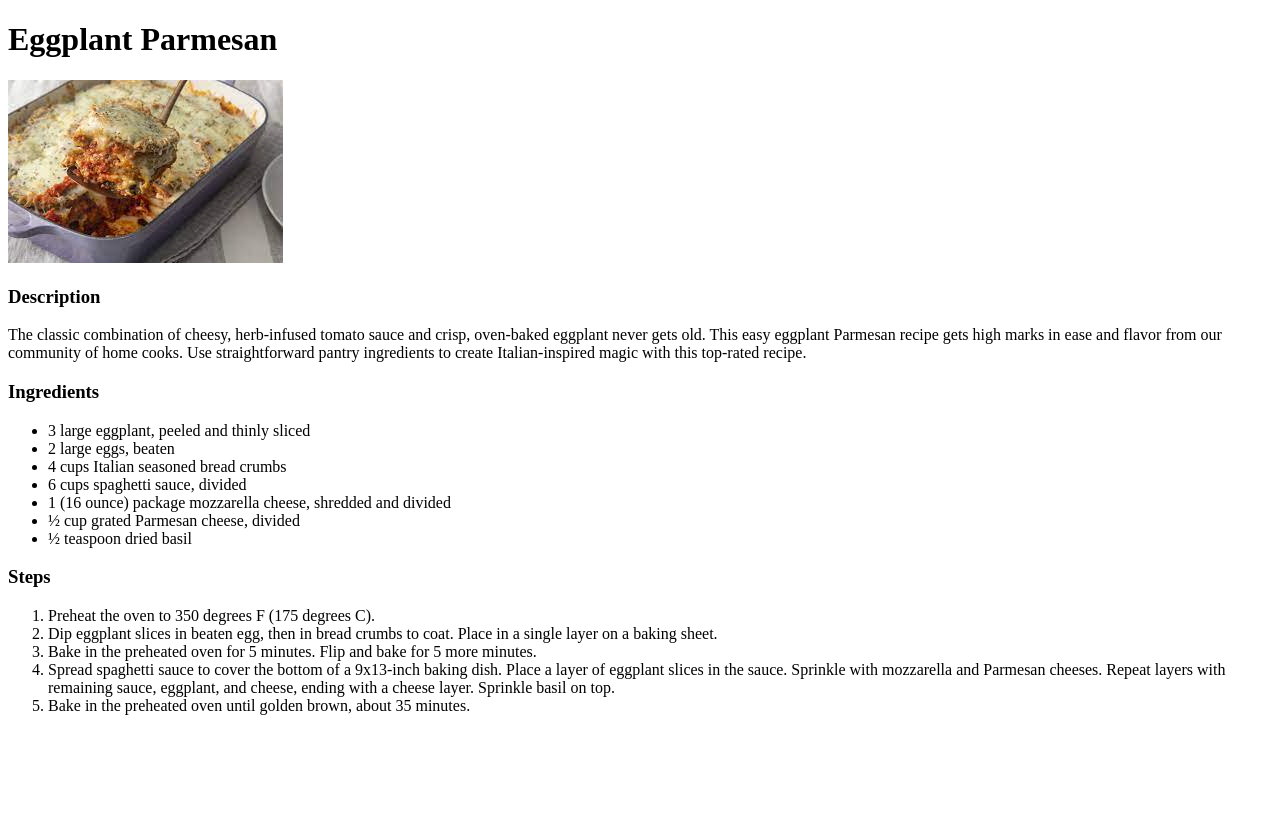
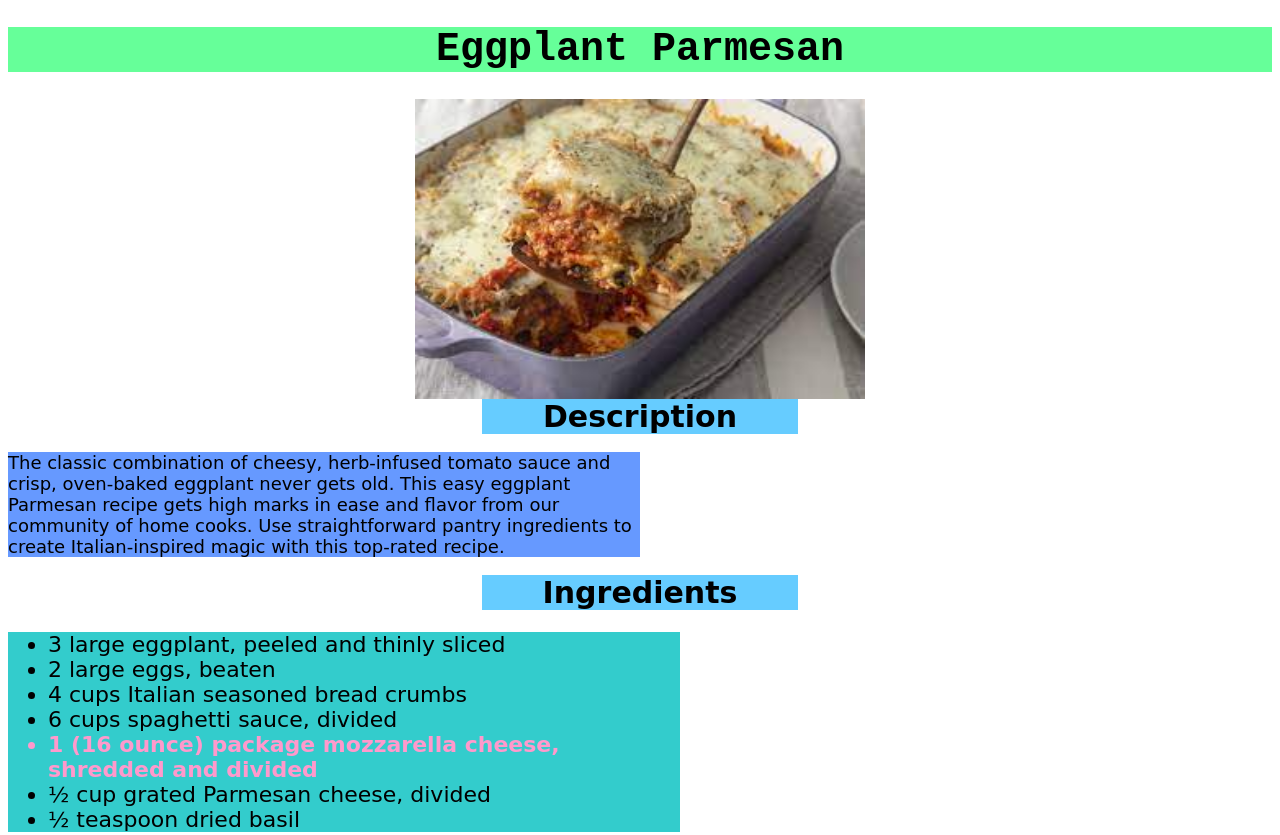
Before and after one commit to jinftw64/odin-recipes, a plain HTML site: page recipes/eggplant-parmesan.html in a window 1280 px wide. Shown: the top 835 px of the page. Before the commit the page ends 800 px from the top, so only its background shows below. Drawn offline with Linux system fonts and the light colour scheme.

Commit message:
Finish rest of recipe.css and use it to style all of the recipe pages.

```diff
--- a/recipes/eggplant-parmesan.html
+++ b/recipes/eggplant-parmesan.html
@@ -2,35 +2,36 @@
 <html lang="en">
   <head>
     <meta charset="utf-8">
+    <link rel="stylesheet" href="../recipes/recipe.css">
     <title>Eggplant Parmesan</title>
   </head>
 
   <body>
-    <h1>Eggplant Parmesan</h1>
+    <h1 class="main-header">Eggplant Parmesan</h1>
 
-    <img src="../img/eggplant.jpeg" alt="Eggplant Parmesan">
+    <img class ="picture" src="../img/eggplant.jpeg" alt="Eggplant Parmesan">
 
-    <h3>Description</h3>
-    <p>The classic combination of cheesy, herb-infused tomato sauce and crisp, oven-baked eggplant never gets old. This easy eggplant Parmesan recipe gets high marks in ease and flavor from our community of home cooks. Use straightforward pantry ingredients to create Italian-inspired magic with this top-rated recipe.</p>
+    <h3 class="sub-header">Description</h3>
+    <p class="description-text">The classic combination of cheesy, herb-infused tomato sauce and crisp, oven-baked eggplant never gets old. This easy eggplant Parmesan recipe gets high marks in ease and flavor from our community of home cooks. Use straightforward pantry ingredients to create Italian-inspired magic with this top-rated recipe.</p>
 
-    <h3>Ingredients</h3>
-    <ul>
+    <h3 class="sub-header">Ingredients</h3>
+    <ul class="ingredient-list">
       <li>3 large eggplant, peeled and thinly sliced</li>
       <li>2 large eggs, beaten</li>
       <li>4 cups Italian seasoned bread crumbs</li>
       <li>6 cups spaghetti sauce, divided</li>
-      <li>1 (16 ounce) package mozzarella cheese, shredded and divided</li>
+      <li id="key-ingredient">1 (16 ounce) package mozzarella cheese, shredded and divided</li>
       <li>½ cup grated Parmesan cheese, divided</li>
       <li>½ teaspoon dried basil</li>
     </ul>
 
-    <h3>Steps</h3>
-    <ol>
-      <li>Preheat the oven to 350 degrees F (175 degrees C).</li>
+    <h3 class="sub-header">Steps</h3>
+    <ol class="step-list">
+      <li class="preparation">Preheat the oven to 350 degrees F (175 degrees C).</li>
       <li>Dip eggplant slices in beaten egg, then in bread crumbs to coat. Place in a single layer on a baking sheet.</li>
       <li>Bake in the preheated oven for 5 minutes. Flip and bake for 5 more minutes.</li>
       <li>Spread spaghetti sauce to cover the bottom of a 9x13-inch baking dish. Place a layer of eggplant slices in the sauce. Sprinkle with mozzarella and Parmesan cheeses. Repeat layers with remaining sauce, eggplant, and cheese, ending with a cheese layer. Sprinkle basil on top.</li>
-      <li>Bake in the preheated oven until golden brown, about 35 minutes.</li>
+      <li class="done">Bake in the preheated oven until golden brown, about 35 minutes.</li>
       </ol>
   </body>
 </html>
--- a/recipes/recipe.css
+++ b/recipes/recipe.css
@@ -7,6 +7,7 @@ body {
   font-weight: bold;
   text-align: center;
   font-family: "Courier New", "Times New Roman", sans-serif;
+  background-color: #66ff99;
 }
 
 .picture {
@@ -18,18 +19,32 @@ body {
 }
 
 .sub-header {
-  width: 50%;
+  width: 25%;
   margin: auto;
   font-size: 30px;
+  background-color: #66ccff;
+  text-align: center;
 }
 
 .description-text {
   width: 50%;
   font-size: 18px;
+  background-color: #6699ff;
 }
 
 .ingredient-list,
 .step-list {
   width: 50%;
   font-size: 22px;
+  background-color: #33cccc;
 }
+
+#key-ingredient {
+  font-weight: bold;
+  color: #ff99cc;
+}
+
+.preparation,
+.done {
+  font-style: italic;
+}
```
Also changed, not shown: recipes/simple-macaroni-and-cheese.html (+12 -11 lines).
